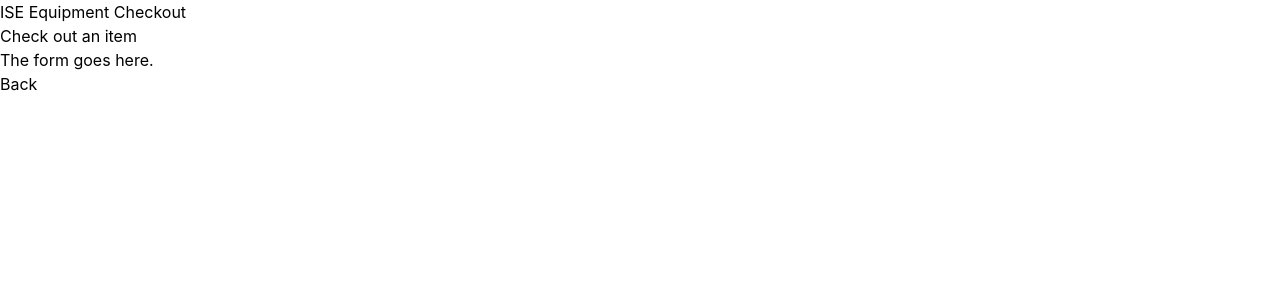
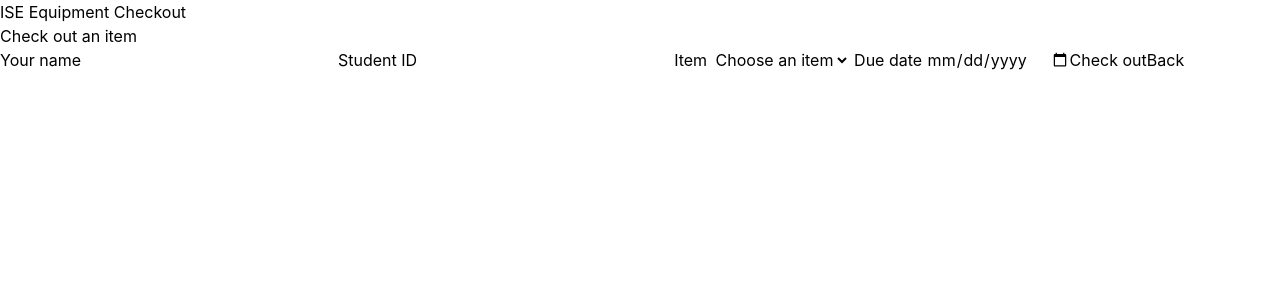
Before and after one commit to zonarr/ui-hw-vue-app, a Vue app: page / in a window 1280 px wide. Both pictures are taken after a click on the button "Check out an item". Shown: the top 300 px of the page. Built offline with nearby package versions, Linux system fonts and the light colour scheme.

Commit message:
Implement checkout form submission and validation in CheckoutForm component

```diff
--- a/src/App.vue
+++ b/src/App.vue
@@ -17,6 +17,14 @@ function browseCheckouts() {
 function goHome() {
   currentView.value = 'home'
 }
+
+const checkouts = ref([])
+
+function handleSubmitted(newCheckout) {
+  checkouts.value.push({ ...newCheckout, id: Date.now(), status: 'Borrowed' })
+  message.value = `${newCheckout.borrowerName} checked out a ${newCheckout.item}.`
+  goHome()
+}
 </script>
 
 <template>
@@ -29,7 +37,7 @@ function goHome() {
   </main>
 
   <main v-else-if="currentView === 'form'">
-    <CheckoutForm @cancel="goHome" />
+    <CheckoutForm @submitted="handleSubmitted" @cancel="goHome" />
   </main>
 
   <main v-else>
--- a/src/components/CheckoutForm.vue
+++ b/src/components/CheckoutForm.vue
@@ -1,5 +1,31 @@
 <script setup>
-const emit = defineEmits(['cancel'])
+import { reactive, ref } from 'vue'
+
+const emit = defineEmits(['submitted', 'cancel'])
+
+const items = ['Laptop', 'Calculator', 'HDMI adapter', 'Camera', 'Tripod']
+
+const form = reactive({
+  borrowerName: '',
+  studentId: '',
+  item: '',
+  dueDate: '',
+})
+
+const errorMessage = ref('')
+
+function submitForm() {
+  const values = Object.values(form)
+  const hasEmptyField = values.some((value) => value.trim() === '')
+
+  if (hasEmptyField) {
+    errorMessage.value = 'Please fill in every field.'
+    return
+  }
+
+  errorMessage.value = ''
+  emit('submitted', { ...form })
+}
 
 function cancel() {
   emit('cancel')
@@ -9,7 +35,35 @@ function cancel() {
 <template>
   <section>
     <h2>Check out an item</h2>
-    <p>The form goes here.</p>
-    <button type="button" @click="cancel">Back</button>
+
+    <form @submit.prevent="submitForm">
+      <label>
+        Your name
+        <input v-model="form.borrowerName" type="text" />
+      </label>
+
+      <label>
+        Student ID
+        <input v-model="form.studentId" type="text" />
+      </label>
+
+      <label>
+        Item
+        <select v-model="form.item">
+          <option value="">Choose an item</option>
+          <option v-for="item in items" :key="item" :value="item">{{ item }}</option>
+        </select>
+      </label>
+
+      <label>
+        Due date
+        <input v-model="form.dueDate" type="date" />
+      </label>
+
+      <p v-if="errorMessage" role="alert">{{ errorMessage }}</p>
+
+      <button type="submit">Check out</button>
+      <button type="button" @click="cancel">Back</button>
+    </form>
   </section>
 </template>
```
